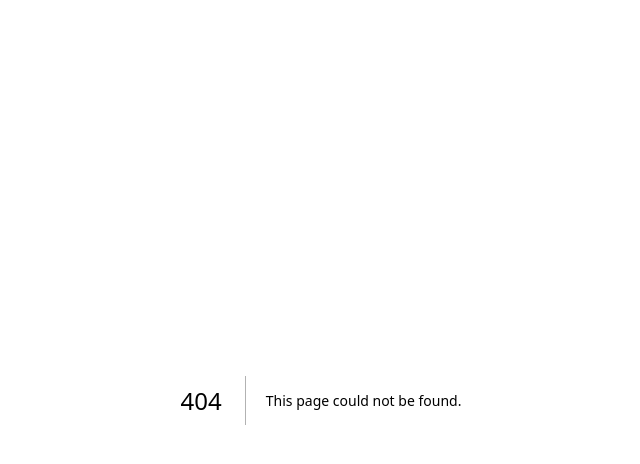
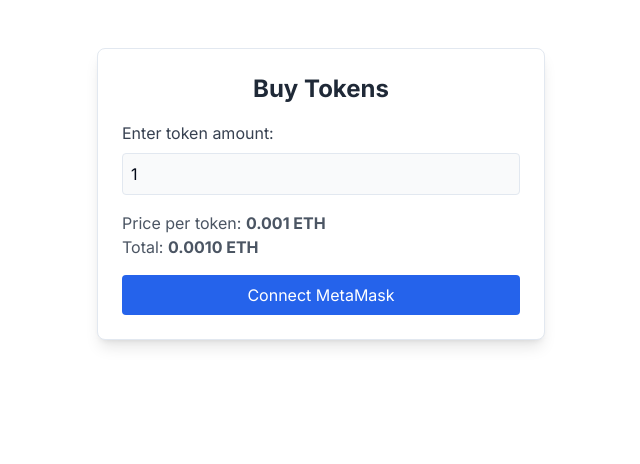
Before and after one commit to MdKaifSardar/hfb4, a Next.js app: page /get-tokens in a window 1280 px wide. Before the commit this address had no page. Shown: the top 464 px of the page, without its empty margins (319-959 px from the left). Built offline with nearby package versions, Linux system fonts and the light colour scheme.

Commit message:
get-tokens

```diff
--- /dev/null
+++ b/app/get-tokens/page.tsx
@@ -0,0 +1,122 @@
+'use client';
+
+import { useState } from 'react';
+import { ethers } from 'ethers';
+
+const adminWalletAddress = '0x390498d0c9ea68c5467f82Eca46235B64FcCB542'; // Replace with your actual wallet address
+
+const TokenBuyPage = () => {
+  const [tokenAmount, setTokenAmount] = useState(1);
+  const [ethPrice, setEthPrice] = useState(0.001);
+  const [connectedAccount, setConnectedAccount] = useState<string | null>(null);
+  const [isBuying, setIsBuying] = useState(false);
+  const [txHash, setTxHash] = useState<string | null>(null);
+
+  const totalPrice = (tokenAmount * ethPrice).toFixed(4);
+
+  const connectWallet = async () => {
+    if (typeof window.ethereum !== 'undefined') {
+      try {
+        const accounts = await window.ethereum.request({
+          method: 'eth_requestAccounts',
+        });
+        setConnectedAccount(accounts[0]);
+      } catch (err) {
+        console.error('User rejected wallet connection', err);
+      }
+    } else {
+      alert('MetaMask is not installed');
+    }
+  };
+
+  const buyTokens = async () => {
+    if (!connectedAccount) {
+      alert('Please connect your wallet first');
+      return;
+    }
+
+    setIsBuying(true);
+    setTxHash(null);
+
+    try {
+      const provider = new ethers.providers.Web3Provider(window.ethereum);
+      const signer = provider.getSigner();
+      const tx = await signer.sendTransaction({
+        to: adminWalletAddress,
+        value: ethers.utils.parseEther(totalPrice),
+      });
+
+      await tx.wait();
+      setTxHash(tx.hash);
+      setTokenAmount(1);
+    } catch (err) {
+      console.error('Transaction failed:', err);
+      alert('Transaction failed');
+    } finally {
+      setIsBuying(false);
+    }
+  };
+
+  return (
+    <div className="max-w-md mx-auto mt-12 p-6 rounded-lg shadow-lg border bg-white dark:bg-gray-900 dark:border-gray-700">
+      <h2 className="text-2xl font-bold mb-4 text-center text-gray-800 dark:text-white">
+        Buy Tokens
+      </h2>
+
+      <label className="block mb-2 text-gray-700 dark:text-gray-300">Enter token amount:</label>
+      <input
+        type="number"
+        value={tokenAmount}
+        min={1}
+        className="w-full p-2 mb-4 border rounded bg-gray-50 dark:bg-gray-800 dark:text-white dark:border-gray-600"
+        onChange={(e) => setTokenAmount(Number(e.target.value))}
+      />
+
+      <p className="mb-4 text-gray-600 dark:text-gray-400">
+        Price per token: <strong>0.001 ETH</strong>
+        <br />
+        Total: <strong>{totalPrice} ETH</strong>
+      </p>
+
+      {!connectedAccount ? (
+        <button
+          onClick={connectWallet}
+          className="w-full bg-blue-600 text-white py-2 px-4 rounded hover:bg-blue-700 transition"
+        >
+          Connect MetaMask
+        </button>
+      ) : (
+        <button
+          onClick={buyTokens}
+          className={`w-full bg-green-600 text-white py-2 px-4 rounded hover:bg-green-700 transition ${isBuying ? 'opacity-50 cursor-not-allowed' : ''
+            }`}
+          disabled={isBuying}
+        >
+          {isBuying ? 'Processing...' : 'Buy Tokens'}
+        </button>
+      )}
+
+      {connectedAccount && (
+        <p className="mt-4 text-sm text-gray-600 dark:text-gray-400">
+          Connected wallet: <span className="font-mono">{connectedAccount}</span>
+        </p>
+      )}
+
+      {txHash && (
+        <p className="mt-4 text-sm text-green-600 dark:text-green-400">
+          ✅ Purchase successful! Tx Hash:{' '}
+          <a
+            href={`https://etherscan.io/tx/${txHash}`}
+            target="_blank"
+            rel="noopener noreferrer"
+            className="underline text-blue-600 dark:text-blue-400"
+          >
+            {txHash.slice(0, 10)}...
+          </a>
+        </p>
+      )}
+    </div>
+  );
+};
+
+export default TokenBuyPage;
--- a/tailwind.config.ts
+++ b/tailwind.config.ts
@@ -1,4 +1,5 @@
 import type { Config } from "tailwindcss"
+import type { ThemeConfig } from "tailwindcss/types/config";
 
 const config: Config = {
   darkMode: ["class"],
@@ -82,7 +83,7 @@ const config: Config = {
         "fade-in": "fadeIn 0.5s ease-in-out",
         "slide-up": "slideUp 0.5s ease-in-out",
       },
-      typography: (theme) => ({
+      typography: (theme: (path: string) => string) => ({
         DEFAULT: {
           css: {
             maxWidth: "none",
@@ -130,4 +131,4 @@ const config: Config = {
   plugins: [require("tailwindcss-animate"), require("@tailwindcss/typography")],
 }
 
-export default config
+export default config;
--- a/tsconfig.json
+++ b/tsconfig.json
@@ -22,6 +22,6 @@
       "@/*": ["./*"]
     }
   },
-  "include": ["next-env.d.ts", "**/*.ts", "**/*.tsx", ".next/types/**/*.ts"],
+  "include": ["next-env.d.ts", "**/*.ts", "**/*.tsx", ".next/types/**/*.ts", "types/global.d.ts"],
   "exclude": ["node_modules"]
 }
--- /dev/null
+++ b/types/global.d.ts
@@ -0,0 +1,3 @@
+interface Window {
+    ethereum?: any;
+  }
```
Also changed, not shown: package.json (+6 -4 lines), 1 other file (tests, documents, lock files or other folders).
